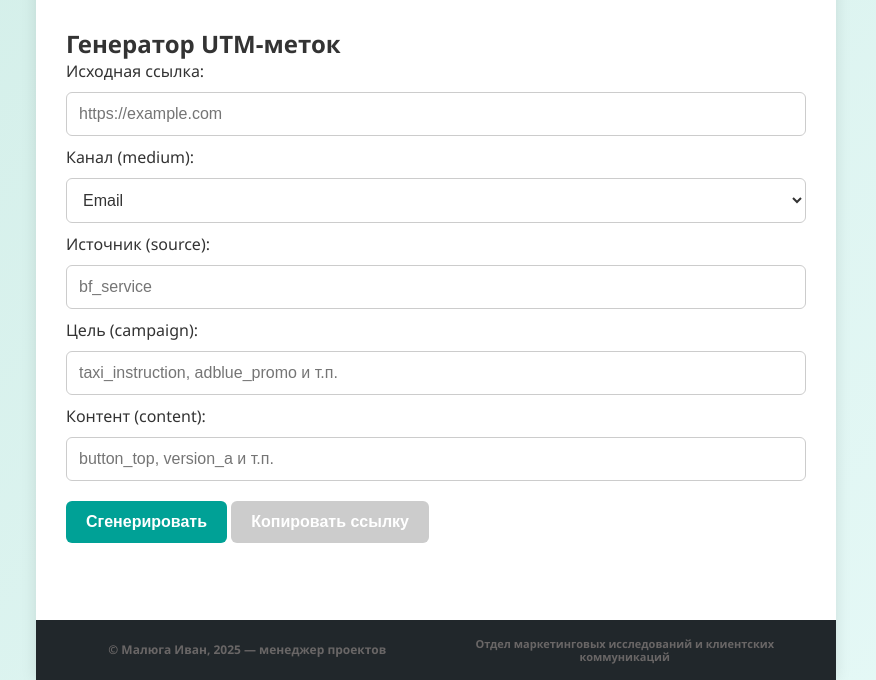
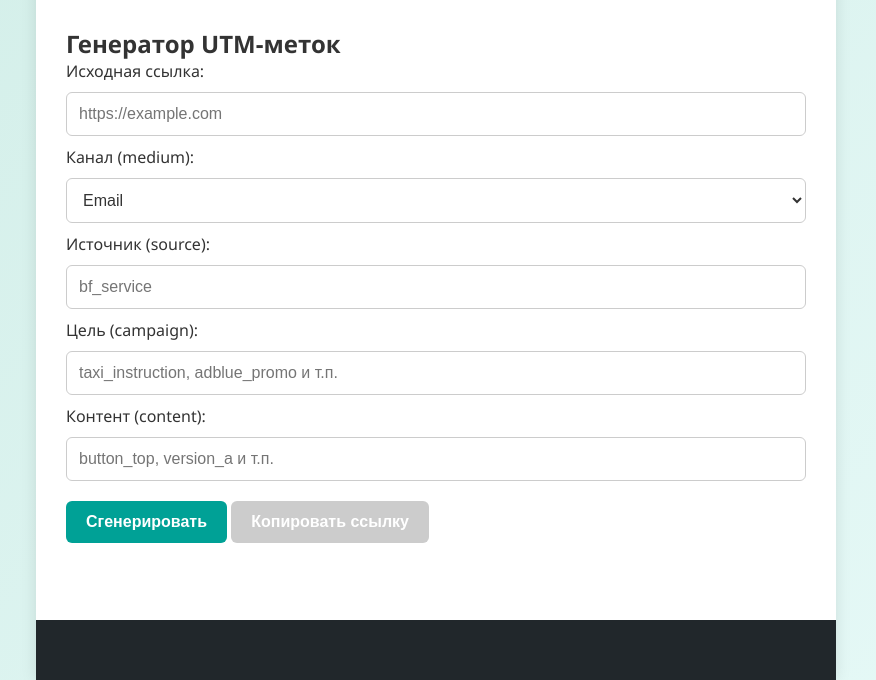
Before and after one commit to Yansoook/PPR_UTMgen, a plain HTML site: page index.html in a window 1280 px wide. Shown: the part 120-800 px from the top of the page, without its empty margins (204-1080 px from the left). Drawn offline with Linux system fonts and the light colour scheme.

Commit message:
Update index.html

```diff
--- a/index.html
+++ b/index.html
@@ -82,11 +82,12 @@
 
   <!-- Подвал -->
   <div class="footer">
-    <h2>© Малюга Иван, 2025 — менеджер проектов</h2>
-    <h3>Отдел маркетинговых исследований и клиентских коммуникаций</h3>
+    <h2></h2>
+    <h3></h3>
   </div>
 </div>
 
 <script src="script.js"></script>
 </body>
+
 </html>
```
